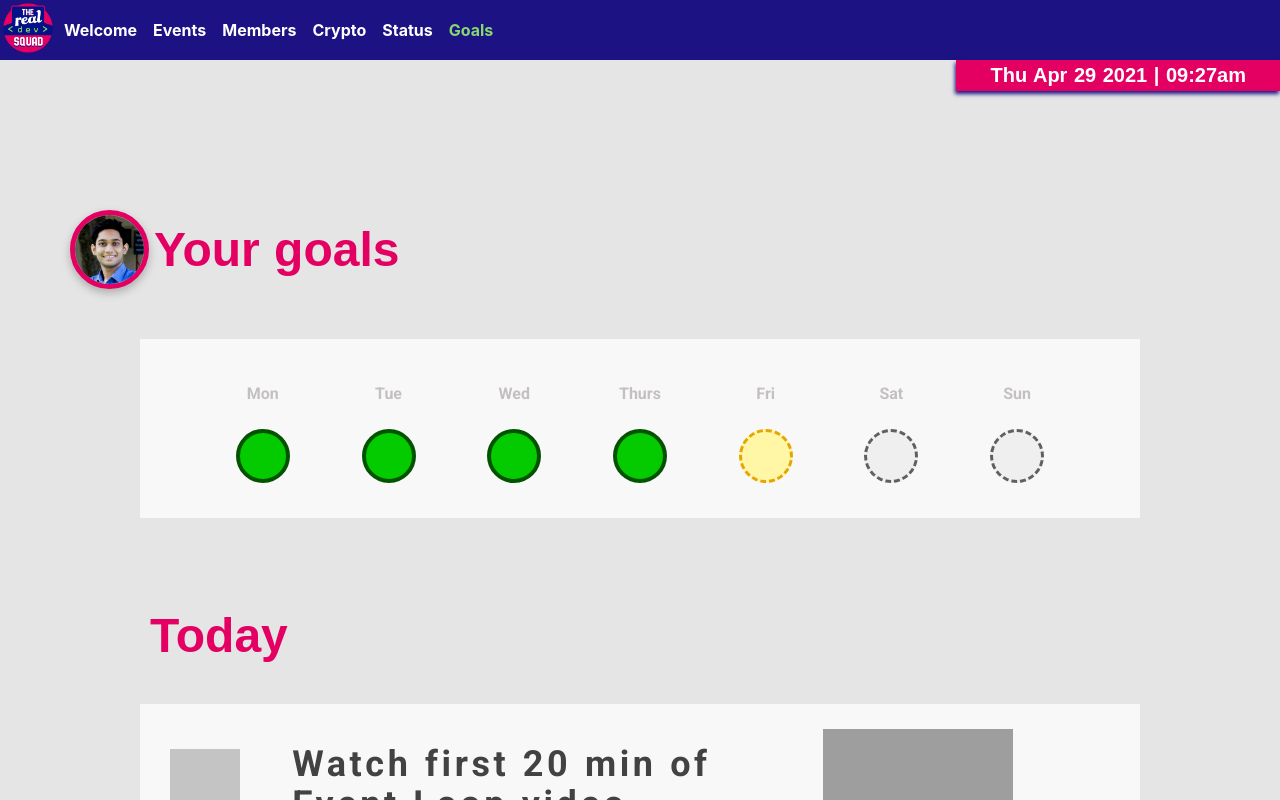
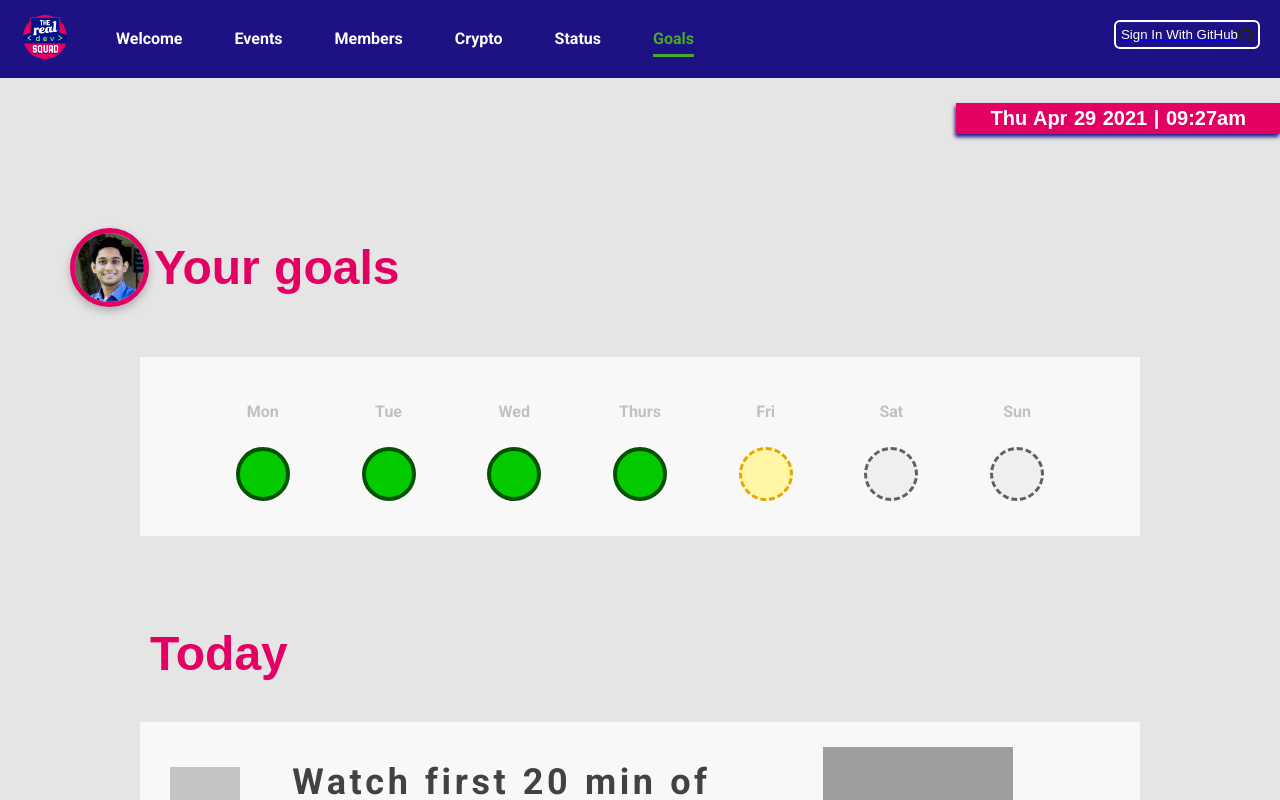
Before and after one commit to Real-Dev-Squad/website-goals, a Nuxt app: page / in a window 1280 px wide. Shown: the top 800 px of the page. Built offline with nearby package versions, Linux system fonts and the light colour scheme; grey boxes are pictures that could not be loaded; a web font is replaced by a local one.

Commit message:
navbar: Standardize Navbar across Real Dev Squad

```diff
--- a/components/Navbar.vue
+++ b/components/Navbar.vue
@@ -1,22 +1,38 @@
 <template>
-  <header class="navbar">
-    <nav>
-      <div class="box">
-        <div class="logo">
+  <header class="wrapper">
+    <nav class="navBar">
+      <div class="hamburger" @click="toggleClicked(isClicked)">
+        <img src="~assets/menu.png" />
+      </div>
+      <div class="navBarLogin">
+        <a
+          class="btnLogin"
+          href="https://github.com/login/oauth/authorize?client_id=23c78f66ab7964e5ef97"
+        >
+          <button type="button" class="btnLoginText">
+            Sign In With GitHub
+            <img
+              className="githubLogo"
+              src="~/assets/github.png"
+              alt="GitHub Icon"
+              height="15px"
+              width="15px"
+            /></button
+        ></a>
+      </div>
+
+      <div class="navbarMenuItem">
+        <ul :class="[isClicked ? 'hide-menu' : 'navBarMenu']">
+          <li class="navBarLogoLi">
             <a href="https://realdevsquad.com/">
               <img
                 src="~/assets/Real-Dev-Squad@1x.png"
                 alt="Real Dev Squad logo"
+                width="50px"
+                height="50px"
               />
             </a>
-        </div>
-        <div class="hamburger-menu" @click="toggleClicked(isClicked)">
-          <span></span>
-          <span></span>
-          <span></span>
-        </div>
-      </div>
-      <ul :class="[isClicked ? 'show-menu' : 'hide-menu']">
+          </li>
           <li>
             <a href="https://welcome.realdevsquad.com/">Welcome</a>
           </li>
@@ -33,9 +49,12 @@
             <a href="https://status.realdevsquad.com/">Status</a>
           </li>
           <li>
-          <a class="active" href="https://goals.realdevsquad.com/">Goals</a>
+            <a class="activeTab" href="https://goals.realdevsquad.com/"
+              >Goals</a
+            >
           </li>
         </ul>
+      </div>
     </nav>
   </header>
 </template>
@@ -57,85 +76,225 @@ export default {
 </script>
 
 <style scoped>
-nav {
-  background: #1d1283;
+.wrapper {
+  font: 700 16px 'Roboto', sans-serif;
+  margin-bottom: 25px;
+}
+/* .navbar {
   display: flex;
+  flex-direction: row;
+  align-items: center;
+  justify-content: space-between;
+  background: blue;
+} */
+
+.navBar li a {
+  margin: 10px;
+  display: block;
+  border-radius: 0.5rem;
+  color: #ffffff;
+  text-align: center;
+  padding: 19px 16px;
+  text-decoration: none;
+  list-style: none;
 }
-.hamburger-menu {
-  position: relative;
-  width: 35px;
-  height: 70%;
-  left: 10px;
-  flex-flow: column;
-  justify-content: space-around;
-  align-items: center;
-  padding: 10px 0;
-  box-sizing: border-box;
-  cursor: pointer;
-  display: none;
+
+.navBar li {
+  float: left;
 }
-.hamburger-menu span {
-  background-color: white;
-  width: 70%;
-  height: 3px;
-  margin: 2px 0;
+
+.navBar li a:hover {
+  color: #49a82e;
 }
-nav ul {
+
+.navBarMenu {
   list-style-type: none;
   margin: 0;
   padding: 0;
   overflow: hidden;
   background-color: #1d1283;
+}
+
+.navBarLogoLi {
+  list-style: none;
+  padding: 12px 20px;
+}
+
+.navBar li.navBarLogoLi a {
+  margin: 0px;
+  padding: 0px;
+}
+
+.navBar li.navBarLoginLi {
+  float: right;
+}
+
+.navBar li.navBarLoginLi .btnLogin {
+  padding: 0px;
+  margin: 22px;
+}
+
+.navBarLogin,
+.homeTab {
+  display: none;
+}
+.hide-menu {
+  background: #fff;
+}
+ul > .btnLogin {
+  margin-right: auto;
+}
+.btnLoginText {
+  border-radius: 6px;
+  padding: 5px;
+  background-color: #1d1283;
+  color: white;
+  cursor: pointer;
+  border: 2px solid white;
   display: flex;
-  justify-content: flex-start;
+}
+
+.userGreet {
+  color: #ffffff;
+  margin: 23px;
+  display: none;
+}
+
+.navBarLoginLi .userGreet a {
+  padding: 0px;
+}
+
+.userProfilePic {
+  width: 32px;
+  height: 32px;
+  border-radius: 50%;
+  display: inline;
+  vertical-align: middle;
+}
+
+.userGreetMsg {
+  display: inline;
+  vertical-align: middle;
+  margin-right: 10px;
+}
+
+.navBar li a.activeTab {
+  color: #49a82e;
+  text-decoration: underline;
+  text-decoration-thickness: 3px;
+  text-underline-offset: 10px;
+}
+
+.hamburger {
+  display: none;
+}
+
+.bar {
+  display: block;
+  width: 25px;
+  height: 3px;
+  margin: 5px auto;
+  background-color: #fff;
+}
+
+.githubLogo {
+  margin-left: 4px;
+  background-color: white;
+  border-radius: 50%;
+}
+
+.header {
+  display: flex;
+  justify-content: center;
   align-items: center;
-  transition: all 0.5s;
+  flex-wrap: wrap;
+  padding-top: 5px;
 }
-nav li a {
+
+.link {
+  padding: 10px;
+  margin-top: 2px;
+  text-decoration: none;
+  font-weight: bold;
+  color: #041484;
+  cursor: pointer;
+  background: none;
+  border: none;
+}
+
+.active {
+  color: #e30464;
+}
+.Homes {
+  display: none;
+}
+.navBarLogin {
   display: block;
-  color: #ffffff;
-  text-align: center;
-  font-weight: bolder;
-  padding: 0 0.5em;
+  margin: 20px;
+  position: absolute;
+  top: 0;
+  right: 0px;
+}
+
+@media screen and (max-width: 970px) {
+  .navBar {
+    background: #1d1283;
+  }
+  .Homes {
+    display: block;
+  }
+  .hamburger {
+    height: 73px;
+    width: 73px;
+    padding: 20px;
+    display: inline-block;
+    cursor: pointer;
+    font-size: 30px;
+    color: white;
+  }
+  .hamburger .icon {
+    margin-top: 4px;
+    padding-left: 2px;
+  }
+  .navBarMenu {
+    background: white;
+    display: none;
+    width: 100%;
+    padding: 10px 0px;
+    box-shadow: 0px 10px 15px rgba(0, 0, 0, 0.5);
+  }
+
+  .navBarMenu.active,
+  .homeTab {
+    display: block;
+  }
+
+  .navBar li a {
+    padding: 10px 40px;
+    text-align: left;
+    color: black;
+  }
+
+  .navBarLoginLi,
+  .navBarLogoLi {
+    display: none;
+  }
+
+  .navBar li a.activeTab {
     text-decoration: none;
   }
-nav li a:hover,
-nav li a.active {
-  color: #87d870;
-}
-img {
-  width: 3.5em;
-  height: 3.5em;
+
+  .navBar li {
+    float: none;
   }
 
-@media screen and (max-width: 600px) {
-  nav {
-    flex-direction: column;
+  .mainBanner,
+  .logoImg {
+    margin-top: 40px;
   }
-  .box {
-    display: flex;
-    flex-direction: row-reverse;
-    justify-content: space-between;
-    align-items: center;
-  }
-  .box .logo {
-    padding: 0 0.3em;
-  }
-  .box .hamburger-menu {
-    display: flex;
-  }
-  nav ul {
-    flex-direction: column;
-    transition: all 0.5s ease-in-out;
-  }
-  nav .show-menu {
-    display: flex;
-  }
-  nav .hide-menu {
-    display: none;
-  }
-  nav li a {
-    padding: 0.5em 0em;
+
+  .userGreet {
+    margin: 0px;
   }
 }
 </style>
```
Also changed, not shown: assets/github.png (added), assets/menu.png (added). Lines whose indentation alone changed are shown as unchanged.
